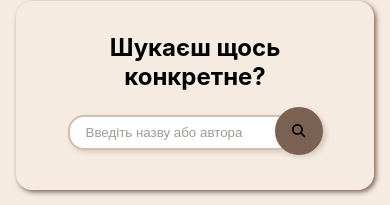
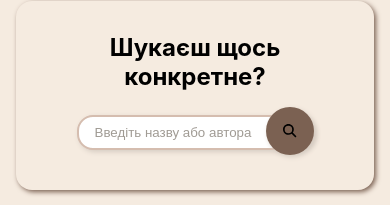
Before and after one commit to Elizabeth5335/bibliohome, a React (Create React App) app: page / in a window 390 px wide. Shown: the part 195-400 px from the top of the page. Built offline with nearby package versions, Linux system fonts and the light colour scheme; no server answers; the database is empty.

Commit message:
fixed mobile styles ios issue

```diff
--- a/src/App.css
+++ b/src/App.css
@@ -27,6 +27,8 @@ button {
   background-color: #d5bdaf;
   margin: 0.5rem;
   border-radius: 16px;
+  appearance: none;
+  color: #000;
   box-shadow: 2px 2px 5px #d6ccc2;
 }
 
@@ -286,11 +288,11 @@ button{
 @media screen and (max-width: 756px) {
   form{
     max-width: 100vw;
-    padding: 1rem;
-    input, textarea{
-      width: auto;
-    }
+  }
 
+  input, textarea{
+    width: 100%;
+    box-sizing: border-box;
   }
 
   .App {
```
